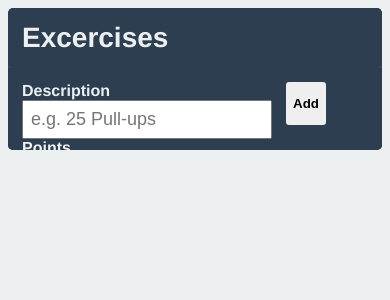
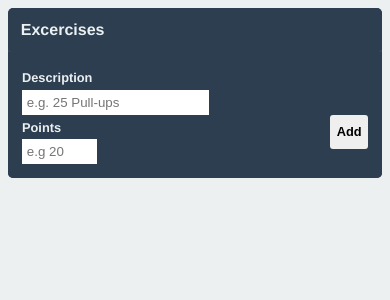
Before and after one commit to miniatureape/exercise, a Flask app: template templates/excercises.html in a window 390 px wide. Shown: the top 300 px of the page. Run offline with Flask 2, Linux system fonts and the light colour scheme; the template is opened without the code that fills it, so the values that code supplies are empty.

Commit message:
css clean up, fix issue 13

```diff
--- a/static/styles/base.css
+++ b/static/styles/base.css
@@ -5,20 +5,21 @@
 body, html {
     font-family: Helvetica, Arial, sans-serif;
     background: #ecf0f1;
+    font-size: 16px;
 }
 
-#content {
+content {
     max-width: 600px;
     margin: 0 auto;
 }
 
 .title {
-    font-size: 36px;
+    font-size: 2rem;
     margin-top: 20px;
 }
 
 .sub-title {
-    font-size: 24px;
+    font-size: 2rem;
     margin-top: 0;
 }
 
@@ -30,8 +31,8 @@ body, html {
 }
 
 .sign-up input, .sign-up button {
-    font-size: 18px;
-    line-height: 24px;
+    font-size: 1.5rem
+    line-height: 2rem;
     padding: 12px;
 }
 
@@ -40,24 +41,24 @@ body, html {
     background: #3498db;
 }
 
+button {
+    font-size: 1rem;
+    border-radius: 3px;
+    font-weight: bold;
+    border: none;
+    padding: .8rem .8rem;
+}
+
 .stats {
     overflow: auto;
 }
 
-button {
-    border-radius: 3px;
-    font-weight: bold;
-    border: none;
-    padding: 14px 7px;
-}
-
 .stats section {
-    border-radius: 5px;
-    padding: 14px;
+    padding: 1rem;
     margin-bottom: 20px;
     font-weight: bold;
-    font-size: 18px;
-    width: 48%;
+    font-size: 1.5rem;
+    width: 33.3%;
     float: left;
     background: #ecf0f1;
     color: #2c3e50;
@@ -65,7 +66,7 @@ button {
 }
 
 .stats p {
-    font-size: 48px;
+    font-size: 2.5rem;
     margin: 0;
 }
 
@@ -77,7 +78,7 @@ button {
 }
 
 .stats span {
-    font-size: 24px;
+    font-size: 1.2rem;
 }
 
 .stats .streak {
@@ -86,10 +87,6 @@ button {
 
 .stats .balance {
     float: left;
-}
-
-.stats section.wide {
-    width: 100%;
 }
 
 .stats .balance.positive {
@@ -106,8 +103,8 @@ button {
 }
 
 .excercise-list h3 {
-    font-size: 28px;
-    padding: 14px;
+    font-size: 1.5rem;
+    padding: 1rem;
     border-radius: 5px;
     background-color: #2c3e50;
     margin: 0;
@@ -122,7 +119,7 @@ button {
 
 .excercise-list li {
     overflow: auto;
-    padding: 14px;
+    padding: .8rem;
     text-transform: capitalize;
     border-bottom: 1px solid #2c3e50;
 }
@@ -142,7 +139,7 @@ button {
 }
 
 .excercise-list .excercise-name {
-    font-size: 24px;
+    font-size: 1.5rem;
     font-weight: bold;
     float: left;
 }
@@ -154,45 +151,36 @@ button {
 .excercise-list footer {
     background-color: #2c3e50;
     padding: 14px;
-    position: relative;
-    height: 82px;
 }
 
 .excercise-list .add-btn {
     color: #ecf0f1;
     background: #3498db;
-    font-size: 18px;
-    position: relative;
-    opacity: 1;
-    -webkit-transition: left .2s, opacity .2s;
+    display: block;
 }
 
-.excercise-list #add-form {
-    position: absolute;
-    left: -100%;
-    top: 14px;
-    opacity: 0;
-    -webkit-transition: left .2s .2s, opacity .2s .2s;
+#add-form {
+    display: none;
 }
 
-.excercise-list #add-form label {
+#add-form label {
     display: block;
     font-weight: bold;
 }
 
-.excercise-list #add-form div {
+#add-form div {
     display: block;
     float: left;
     margin-right: 14px;
 }
 
-#add-form input {
-    font-size: 18px;
-    padding: 7px;
+#add-form button {
+    display: block;
+    float: right;
 }
 
-#add-form button {
-
+#add-form input {
+    padding: 7px;
 }
 
 #add-form input[name="value"] {
@@ -200,18 +188,83 @@ button {
 }
 
 .excercise-list footer.open #add-form {
-    left: 14px;
-    opacity: 1;
+    display: block;
 }
 
 .excercise-list footer.open .add-btn {
-    opacity: 0;
+    display: none;
 }
 
 /* Temp */
 .delete-excercise-form button {
     float: left;
-    font-size: 12px;
+    font-size: .75rem;
     background: none;
     color: red;
+    padding: .2rem .3rem;
 }
+
+@media (max-width: 768px) {
+
+    button {
+        font-size: .8rem;
+        padding: .6rem .4rem;
+    }
+
+    .stats section {
+        padding: .5rem .25rem;
+    }
+
+    .stats p {
+        font-size: 1.3rem;
+    }
+
+    .stats label {
+        display: block;
+        font-size: .70rem;
+    }
+
+    .stats span {
+        font-size: .8rem;
+    }
+
+    .excercise-list h3 {
+        font-size: 1rem;
+        padding: .8rem;
+    }
+
+    .excercise-list .excercise-name {
+        font-size: 1rem;
+        line-height: 3rem;
+    }
+
+    .excercise-list li {
+        height: 3rem;
+        padding: 0px 2rem;
+        overflow: hidden;
+    }
+
+    .excercise-list .deposit {
+        font-weight: bold;
+        border: none;
+        border-radius: 5px;
+        padding: .4rem;
+        margin: .5rem;
+    }
+
+    #add-form {
+        overflow: hidden;
+    }
+
+    #add-form label {
+        font-size: .8rem;
+        margin: .3rem 0;
+    }
+
+    #add-form input {
+        padding: .3rem;
+        border: 0;
+        margin: 0;
+    }
+
+}
```
